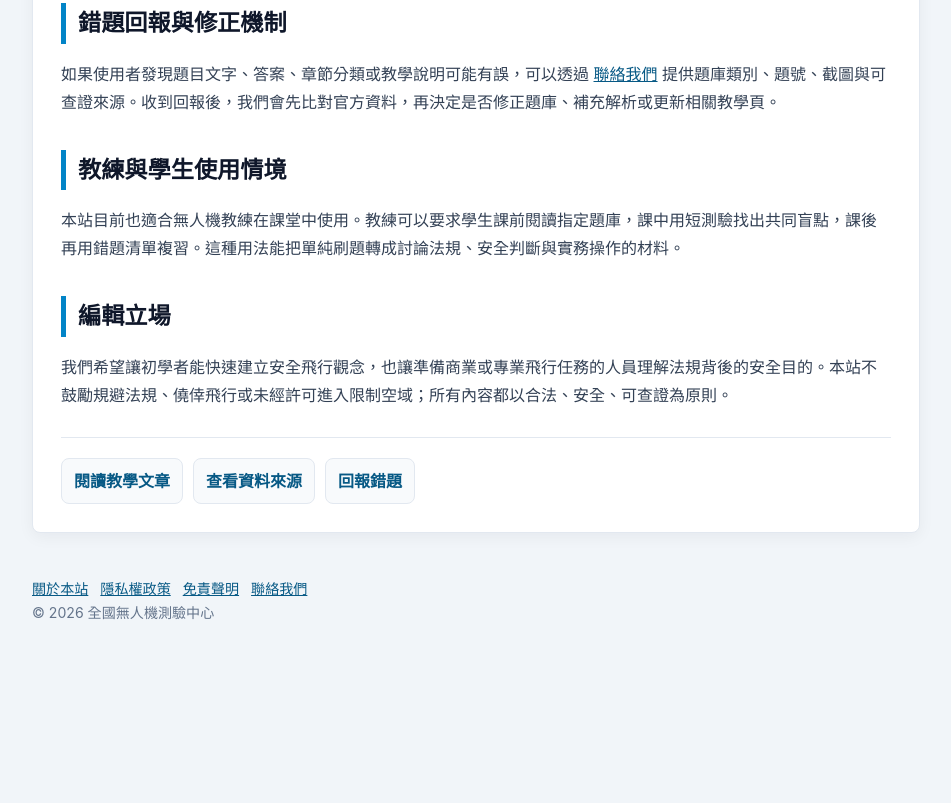
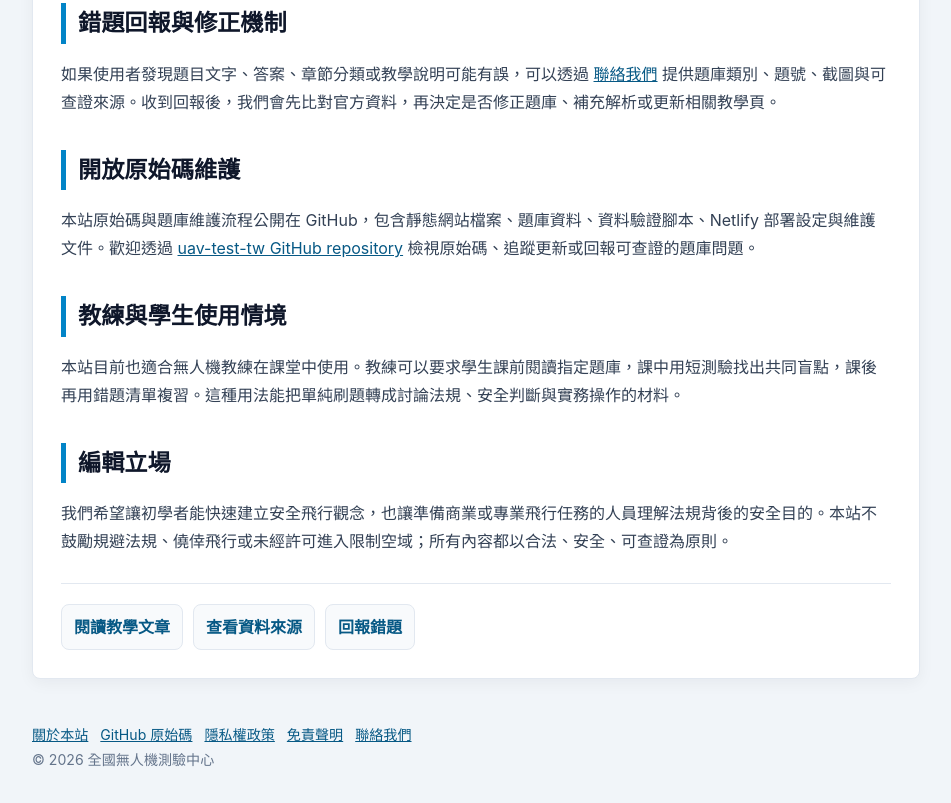
Before and after one commit to fcu889/uav-test-tw, a website: page about.html in a window 1280 px wide. Shown: the part 1192-1995 px from the top of the page, without its empty margins (164-1115 px from the left). Before the commit the page ends 1848 px from the top, so only its background shows below. Drawn offline with Linux system fonts and the light colour scheme.

Commit message:
Strengthen open source project profile

```diff
--- a/about.html
+++ b/about.html
@@ -43,6 +43,8 @@
             <p>本站題庫內容以交通部民用航空局公開資訊與遙控無人機管理相關資料為主要參考。每次更新會優先檢查官方題庫、官方管理系統公告、法規或考照流程是否有變動，並在 <a href="./sources.html">資料來源與版本查核</a> 頁面說明查核基礎。由於法規與測驗制度可能調整，本站內容僅供學習與考前練習使用，實際報名、考試資格、費用、證照效期與作業程序，請以主管機關最新公告為準。</p>
             <h2>錯題回報與修正機制</h2>
             <p>如果使用者發現題目文字、答案、章節分類或教學說明可能有誤，可以透過 <a href="./contact.html">聯絡我們</a> 提供題庫類別、題號、截圖與可查證來源。收到回報後，我們會先比對官方資料，再決定是否修正題庫、補充解析或更新相關教學頁。</p>
+            <h2>開放原始碼維護</h2>
+            <p>本站原始碼與題庫維護流程公開在 GitHub，包含靜態網站檔案、題庫資料、資料驗證腳本、Netlify 部署設定與維護文件。歡迎透過 <a href="https://github.com/wenbo0285-crypto/uav-test-tw" rel="noopener noreferrer" target="_blank">uav-test-tw GitHub repository</a> 檢視原始碼、追蹤更新或回報可查證的題庫問題。</p>
             <h2>教練與學生使用情境</h2>
             <p>本站目前也適合無人機教練在課堂中使用。教練可以要求學生課前閱讀指定題庫，課中用短測驗找出共同盲點，課後再用錯題清單複習。這種用法能把單純刷題轉成討論法規、安全判斷與實務操作的材料。</p>
             <h2>編輯立場</h2>
@@ -51,7 +53,7 @@
         </article>
     </main>
     <footer class="site-footer">
-        <a href="./about.html">關於本站</a><a href="./privacy.html">隱私權政策</a><a href="./disclaimer.html">免責聲明</a><a href="./contact.html">聯絡我們</a>
+        <a href="./about.html">關於本站</a><a href="https://github.com/wenbo0285-crypto/uav-test-tw" rel="noopener noreferrer" target="_blank">GitHub 原始碼</a><a href="./privacy.html">隱私權政策</a><a href="./disclaimer.html">免責聲明</a><a href="./contact.html">聯絡我們</a>
         <div>© 2026 全國無人機測驗中心</div>
     </footer>
 </body>
```
Also changed, not shown: CHANGELOG.md, README.md.
